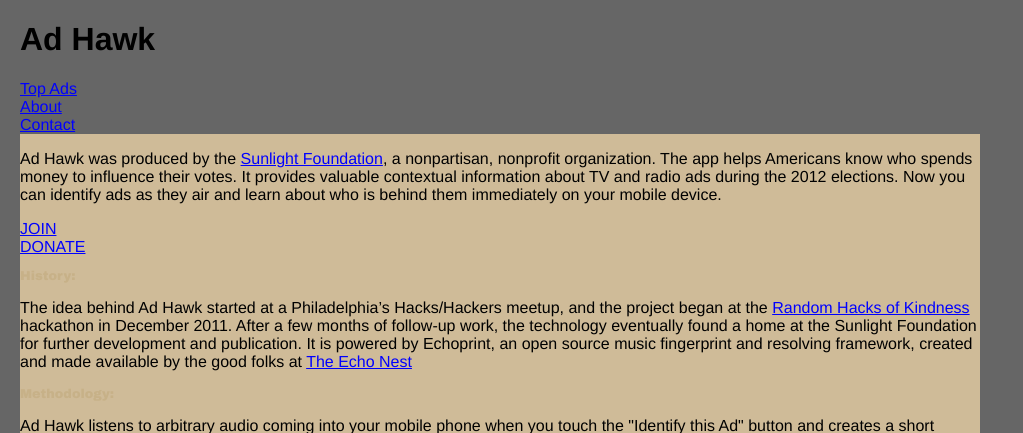
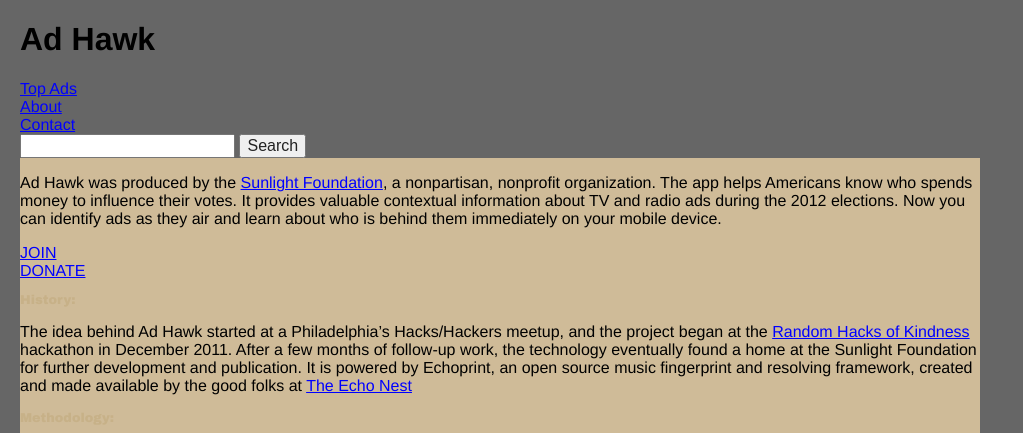
Before and after one commit to sunlightlabs/whopaid, a Django app: template templates/whopaid/about.html in a window 1280 px wide. Shown: the top 433 px of the page, without its empty margins (0-1023 px from the left). Run offline with Django 3.2, Linux system fonts and the light colour scheme; the template is opened without the code that fills it, so the values that code supplies are empty; parts of the project's set-up code (start-up, migrations or seed data) failed here and were passed over; some libraries are stand-ins or nearby versions.

Commit message:
added search box

```diff
--- a/templates/whopaid/base.html
+++ b/templates/whopaid/base.html
@@ -41,6 +41,11 @@
             <li><a href="#">Contact</a></li>
           </ul>
         </nav>
+        <form action="/search/?q=">
+            <input type="text" name="q" id="id_q">
+            <button type="submit">Search</button>
+        </form>
+
       </header>
     {% endif %}
     <div id="content">
```
